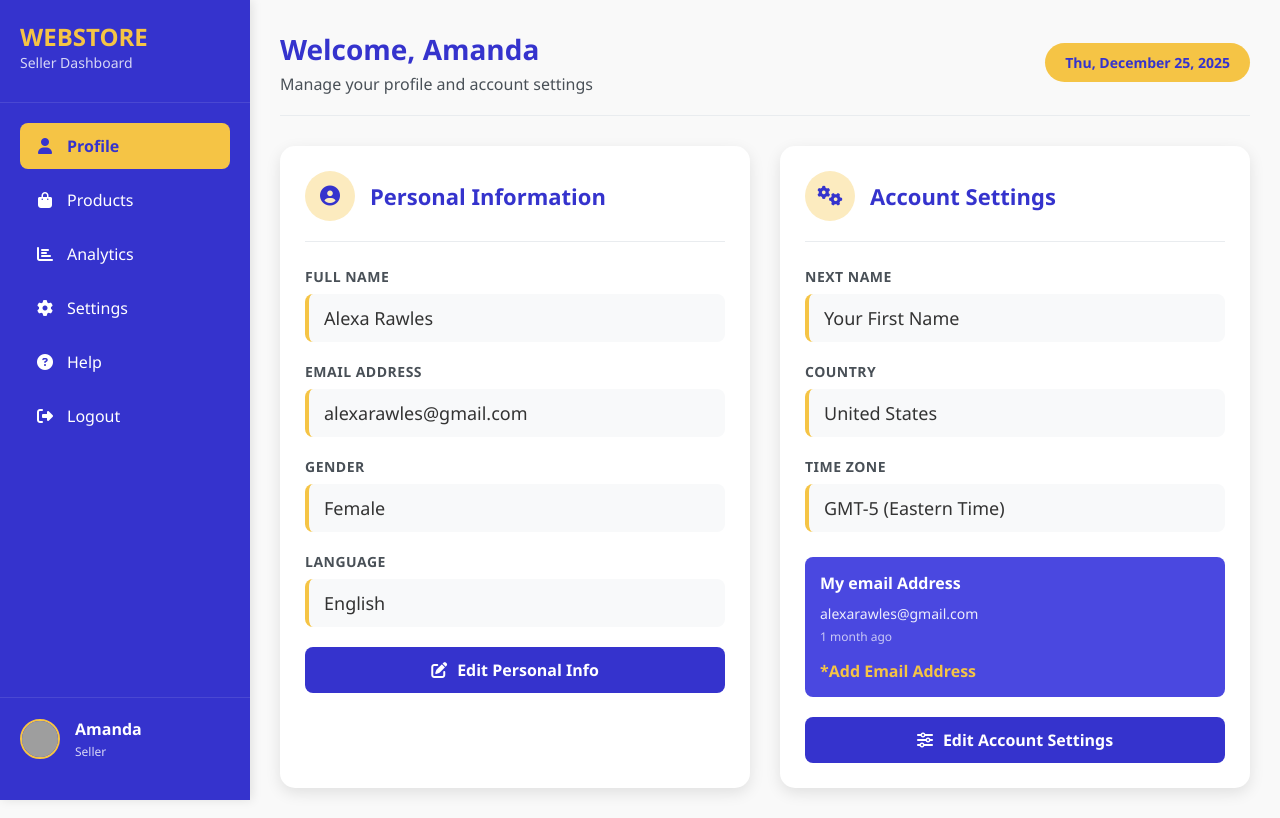
After one commit to andika695/CrypMerce-Project, a PHP site: page /user/profile.html in a window 1280 px wide. The commit adds this page. Run offline with PHP 8.4, Linux system fonts and the light colour scheme; grey boxes are pictures that could not be loaded.

Commit message:
update,profile user, background regis login

```diff
--- a/web/api/config/config.php
+++ b/web/api/config/config.php
@@ -1,5 +1,5 @@
 <?php
-$host = 'db';
+$host = 'DB';
 $db = 'crypmerce_database';
 $user = 'root';
 $pass = 'rootpass123';
--- a/web/assets/css/auth/login-registrasi.css
+++ b/web/assets/css/auth/login-registrasi.css
@@ -40,6 +40,7 @@ body {
     max-height: 95vh;
     margin: 0;
     overflow-y: auto;
+    margin-right: 10%;
 }
 
 .form-login h3 {
@@ -221,6 +222,7 @@ body {
         margin-top: 50px;
         margin-bottom: 50px;
         min-height: auto;
+        margin-right: 0;
     }
 
     .form-login h3 { margin-bottom: 15px; }
@@ -241,5 +243,6 @@ body {
         max-width: 380px;
         padding: 25px;
         margin: auto 0;
+        margin-right: 5%;
     }
 }
--- /dev/null
+++ b/web/assets/css/user/profile.css
@@ -0,0 +1,355 @@
+        :root {
+            --primary-yellow: #f5c445;
+            --primary-blue: #3533cd;
+            --light-blue: #4a48e0;
+            --dark-blue: #2a28b5;
+            --light-yellow: #fcebbf;
+            --dark-yellow: #e0ac2a;
+            --light-gray: #f8f9fa;
+            --medium-gray: #e9ecef;
+            --dark-gray: #495057;
+            --white: #ffffff;
+            --shadow: rgba(0, 0, 0, 0.1);
+        }
+
+        * {
+            margin: 0;
+            padding: 0;
+            box-sizing: border-box;
+            font-family: 'Segoe UI', Tahoma, Geneva, Verdana, sans-serif;
+        }
+
+        body {
+            background-color: #f9f9f9;
+            color: #333;
+            display: flex;
+            min-height: 100vh;
+        }
+
+        /* Sidebar Navigation */
+        .sidebar {
+            width: 250px;
+            background-color: var(--primary-blue);
+            color: white;
+            padding: 20px 0;
+            box-shadow: 2px 0 10px var(--shadow);
+            display: flex;
+            flex-direction: column;
+            position: fixed;
+            height: 100vh;
+            z-index: 100;
+        }
+
+        .logo {
+            padding: 0 20px 30px;
+            border-bottom: 1px solid rgba(255, 255, 255, 0.1);
+            margin-bottom: 20px;
+        }
+
+        .logo h2 {
+            color: var(--primary-yellow);
+            font-size: 24px;
+            font-weight: 700;
+        }
+
+        .logo p {
+            font-size: 14px;
+            opacity: 0.8;
+        }
+
+        .nav-menu {
+            flex: 1;
+            padding: 0 20px;
+        }
+
+        .nav-menu ul {
+            list-style: none;
+        }
+
+        .nav-menu li {
+            margin-bottom: 8px;
+        }
+
+        .nav-menu a {
+            display: flex;
+            align-items: center;
+            padding: 12px 15px;
+            color: white;
+            text-decoration: none;
+            border-radius: 8px;
+            transition: all 0.3s;
+        }
+
+        .nav-menu a:hover {
+            background-color: rgba(255, 255, 255, 0.1);
+            color: var(--primary-yellow);
+        }
+
+        .nav-menu a.active {
+            background-color: var(--primary-yellow);
+            color: var(--primary-blue);
+            font-weight: 600;
+        }
+
+        .nav-menu i {
+            margin-right: 12px;
+            width: 20px;
+            text-align: center;
+        }
+
+        .user-profile {
+            padding: 20px;
+            display: flex;
+            align-items: center;
+            border-top: 1px solid rgba(255, 255, 255, 0.1);
+        }
+
+        .user-profile img {
+            width: 40px;
+            height: 40px;
+            border-radius: 50%;
+            object-fit: cover;
+            margin-right: 15px;
+            border: 2px solid var(--primary-yellow);
+        }
+
+        .user-info h4 {
+            font-size: 16px;
+            margin-bottom: 3px;
+        }
+
+        .user-info p {
+            font-size: 12px;
+            opacity: 0.8;
+        }
+
+        /* Main Content */
+        .main-content {
+            flex: 1;
+            margin-left: 250px;
+            padding: 30px;
+        }
+
+        .header {
+            display: flex;
+            justify-content: space-between;
+            align-items: center;
+            margin-bottom: 30px;
+            padding-bottom: 20px;
+            border-bottom: 1px solid var(--medium-gray);
+        }
+
+        .welcome h1 {
+            font-size: 28px;
+            color: var(--primary-blue);
+            margin-bottom: 5px;
+        }
+
+        .welcome p {
+            color: var(--dark-gray);
+            font-size: 16px;
+        }
+
+        .date {
+            background-color: var(--primary-yellow);
+            color: var(--primary-blue);
+            padding: 10px 20px;
+            border-radius: 50px;
+            font-weight: 600;
+            font-size: 14px;
+        }
+
+        /* Profile Content */
+        .profile-container {
+            display: grid;
+            grid-template-columns: 1fr 1fr;
+            gap: 30px;
+        }
+
+        .profile-card {
+            background-color: var(--white);
+            border-radius: 15px;
+            padding: 25px;
+            box-shadow: 0 5px 15px var(--shadow);
+            transition: transform 0.3s;
+        }
+
+        .profile-card:hover {
+            transform: translateY(-5px);
+        }
+
+        .profile-header {
+            display: flex;
+            align-items: center;
+            margin-bottom: 25px;
+            padding-bottom: 20px;
+            border-bottom: 1px solid var(--medium-gray);
+        }
+
+        .profile-header h2 {
+            color: var(--primary-blue);
+            font-size: 22px;
+        }
+
+        .profile-icon {
+            background-color: var(--light-yellow);
+            color: var(--primary-blue);
+            width: 50px;
+            height: 50px;
+            border-radius: 50%;
+            display: flex;
+            align-items: center;
+            justify-content: center;
+            margin-right: 15px;
+            font-size: 20px;
+        }
+
+        .info-item {
+            margin-bottom: 20px;
+        }
+
+        .info-item label {
+            display: block;
+            color: var(--dark-gray);
+            font-size: 14px;
+            font-weight: 600;
+            margin-bottom: 8px;
+            text-transform: uppercase;
+            letter-spacing: 0.5px;
+        }
+
+        .info-value {
+            font-size: 18px;
+            padding: 12px 15px;
+            background-color: var(--light-gray);
+            border-radius: 8px;
+            color: #333;
+            border-left: 4px solid var(--primary-yellow);
+        }
+
+        .email-section {
+            background-color: var(--light-blue);
+            color: white;
+            padding: 15px;
+            border-radius: 8px;
+            margin-top: 25px;
+        }
+
+        .email-section h3 {
+            font-size: 16px;
+            margin-bottom: 10px;
+        }
+
+        .email-section p {
+            font-size: 14px;
+            opacity: 0.9;
+            margin-bottom: 5px;
+        }
+
+        .email-section .timestamp {
+            font-size: 12px;
+            opacity: 0.7;
+        }
+
+        .add-email {
+            color: var(--primary-yellow);
+            text-decoration: none;
+            font-weight: 600;
+            display: inline-block;
+            margin-top: 10px;
+        }
+
+        .add-email:hover {
+            text-decoration: underline;
+        }
+
+        /* Button */
+        .edit-btn {
+            background-color: var(--primary-blue);
+            color: white;
+            border: none;
+            padding: 12px 25px;
+            border-radius: 8px;
+            font-size: 16px;
+            font-weight: 600;
+            cursor: pointer;
+            transition: background-color 0.3s;
+            display: flex;
+            align-items: center;
+            justify-content: center;
+            margin-top: 20px;
+            width: 100%;
+        }
+
+        .edit-btn i {
+            margin-right: 10px;
+        }
+
+        .edit-btn:hover {
+            background-color: var(--dark-blue);
+        }
+
+        /* Responsive */
+        @media (max-width: 992px) {
+            .profile-container {
+                grid-template-columns: 1fr;
+            }
+        }
+
+        @media (max-width: 768px) {
+            .sidebar {
+                width: 70px;
+                padding: 20px 0;
+            }
+
+            .logo h2, .logo p, .nav-menu span, .user-info {
+                display: none;
+            }
+
+            .logo {
+                padding: 0 15px 30px;
+                text-align: center;
+            }
+
+            .nav-menu {
+                padding: 0 10px;
+            }
+
+            .nav-menu a {
+                justify-content: center;
+                padding: 15px 0;
+            }
+
+            .nav-menu i {
+                margin-right: 0;
+                font-size: 18px;
+            }
+
+            .user-profile {
+                justify-content: center;
+                padding: 20px 0;
+            }
+
+            .user-profile img {
+                margin-right: 0;
+            }
+
+            .main-content {
+                margin-left: 70px;
+            }
+        }
+
+        @media (max-width: 576px) {
+            .main-content {
+                padding: 20px 15px;
+            }
+
+            .header {
+                flex-direction: column;
+                align-items: flex-start;
+            }
+
+            .date {
+                margin-top: 15px;
+            }
+        }
--- /dev/null
+++ b/web/assets/js/user/profile.js
@@ -0,0 +1,29 @@
+document.addEventListener('DOMContentLoaded', function() {
+    const navItems = document.querySelectorAll('.nav-menu a');
+    const editButtons = document.querySelectorAll('.edit-btn');
+    const addEmailLink = document.querySelector('.add-email');
+    const dateElement = document.querySelector('.date');
+
+    navItems.forEach(item => {
+        item.addEventListener('click', function(e) {
+            navItems.forEach(i => i.classList.remove('active'));
+            this.classList.add('active');
+        });
+    });
+
+    editButtons.forEach(button => {
+        button.addEventListener('click', function() {
+            const cardTitle = this.closest('.profile-card').querySelector('h2').textContent;
+            alert(`Edit ${cardTitle} functionality would open here.`);
+        });
+    });
+
+    addEmailLink.addEventListener('click', function(e) {
+        e.preventDefault();
+        alert('Add new email address functionality would open here.');
+    });
+
+    const today = new Date();
+    const options = { weekday: 'short', day: 'numeric', month: 'long', year: 'numeric' };
+    dateElement.textContent = today.toLocaleDateString('en-US', options);
+});
--- a/web/user/dashboard.html
+++ b/web/user/dashboard.html
@@ -49,9 +49,9 @@
             <img src="../assets/Images/bell.png" alt="Notif">
         </button>
 
-        <button class="akun-btn icon-btn">
+        <a href="profile.html" class="akun-btn icon-btn">
             <img src="../assets/Images/person.png" alt="Akun">
-        </button>
+        </a>
 
     </div>
 
--- /dev/null
+++ b/web/user/profile.html
@@ -0,0 +1,124 @@
+<!DOCTYPE html>
+<html lang="en">
+<head>
+    <meta charset="UTF-8">
+    <meta name="viewport" content="width=device-width, initial-scale=1.0">
+    <title>User Dashboard - Profile</title>
+    <link rel="stylesheet" href="https://cdnjs.cloudflare.com/ajax/libs/font-awesome/6.4.0/css/all.min.css">
+    <link rel="stylesheet" href="../../assets/css/user/profile.css">
+</head>
+<body>
+    <!-- Sidebar Navigation -->
+    <div class="sidebar">
+        <div class="logo">
+            <h2>WEBSTORE</h2>
+            <p>Seller Dashboard</p>
+        </div>
+
+        <nav class="nav-menu">
+            <ul>
+                <li><a href="#" class="active"><i class="fas fa-user"></i><span>Profile</span></a></li>
+                <li><a href="#"><i class="fas fa-shopping-bag"></i><span>Products</span></a></li>
+                <li><a href="#"><i class="fas fa-chart-bar"></i><span>Analytics</span></a></li>
+                <li><a href="#"><i class="fas fa-cog"></i><span>Settings</span></a></li>
+                <li><a href="#"><i class="fas fa-question-circle"></i><span>Help</span></a></li>
+                <li><a href="#"><i class="fas fa-sign-out-alt"></i><span>Logout</span></a></li>
+            </ul>
+        </nav>
+
+        <div class="user-profile">
+            <img src="https://randomuser.me/api/portraits/women/32.jpg" alt="User Avatar">
+            <div class="user-info">
+                <h4>Amanda</h4>
+                <p>Seller</p>
+            </div>
+        </div>
+    </div>
+
+    <!-- Main Content -->
+    <div class="main-content">
+        <div class="header">
+            <div class="welcome">
+                <h1>Welcome, Amanda</h1>
+                <p>Manage your profile and account settings</p>
+            </div>
+            <div class="date">
+                Tue, 07 June 2022
+            </div>
+        </div>
+
+        <div class="profile-container">
+            <!-- Personal Information Card -->
+            <div class="profile-card">
+                <div class="profile-header">
+                    <div class="profile-icon">
+                        <i class="fas fa-user-circle"></i>
+                    </div>
+                    <h2>Personal Information</h2>
+                </div>
+
+                <div class="info-item">
+                    <label>Full Name</label>
+                    <div class="info-value">Alexa Rawles</div>
+                </div>
+
+                <div class="info-item">
+                    <label>Email Address</label>
+                    <div class="info-value">alexarawles@gmail.com</div>
+                </div>
+
+                <div class="info-item">
+                    <label>Gender</label>
+                    <div class="info-value">Female</div>
+                </div>
+
+                <div class="info-item">
+                    <label>Language</label>
+                    <div class="info-value">English</div>
+                </div>
+
+                <button class="edit-btn">
+                    <i class="fas fa-edit"></i> Edit Personal Info
+                </button>
+            </div>
+
+            <!-- Account Settings Card -->
+            <div class="profile-card">
+                <div class="profile-header">
+                    <div class="profile-icon">
+                        <i class="fas fa-cogs"></i>
+                    </div>
+                    <h2>Account Settings</h2>
+                </div>
+
+                <div class="info-item">
+                    <label>Next Name</label>
+                    <div class="info-value">Your First Name</div>
+                </div>
+
+                <div class="info-item">
+                    <label>Country</label>
+                    <div class="info-value">United States</div>
+                </div>
+
+                <div class="info-item">
+                    <label>Time Zone</label>
+                    <div class="info-value">GMT-5 (Eastern Time)</div>
+                </div>
+
+                <div class="email-section">
+                    <h3>My email Address</h3>
+                    <p>alexarawles@gmail.com</p>
+                    <p class="timestamp">1 month ago</p>
+                    <a href="#" class="add-email">*Add Email Address</a>
+                </div>
+
+                <button class="edit-btn">
+                    <i class="fas fa-sliders-h"></i> Edit Account Settings
+                </button>
+            </div>
+        </div>
+    </div>
+    <script src="../../assets/js/user/profile.js"></script>
+</body>
+</html>
```
Also changed, not shown: web/docker-compose.yml (deleted, +0 -52 lines), web/assets/Images/newbg.png, web/assets/Images/products/1765902601_Screenshot (1).png (added), 1 other file.
